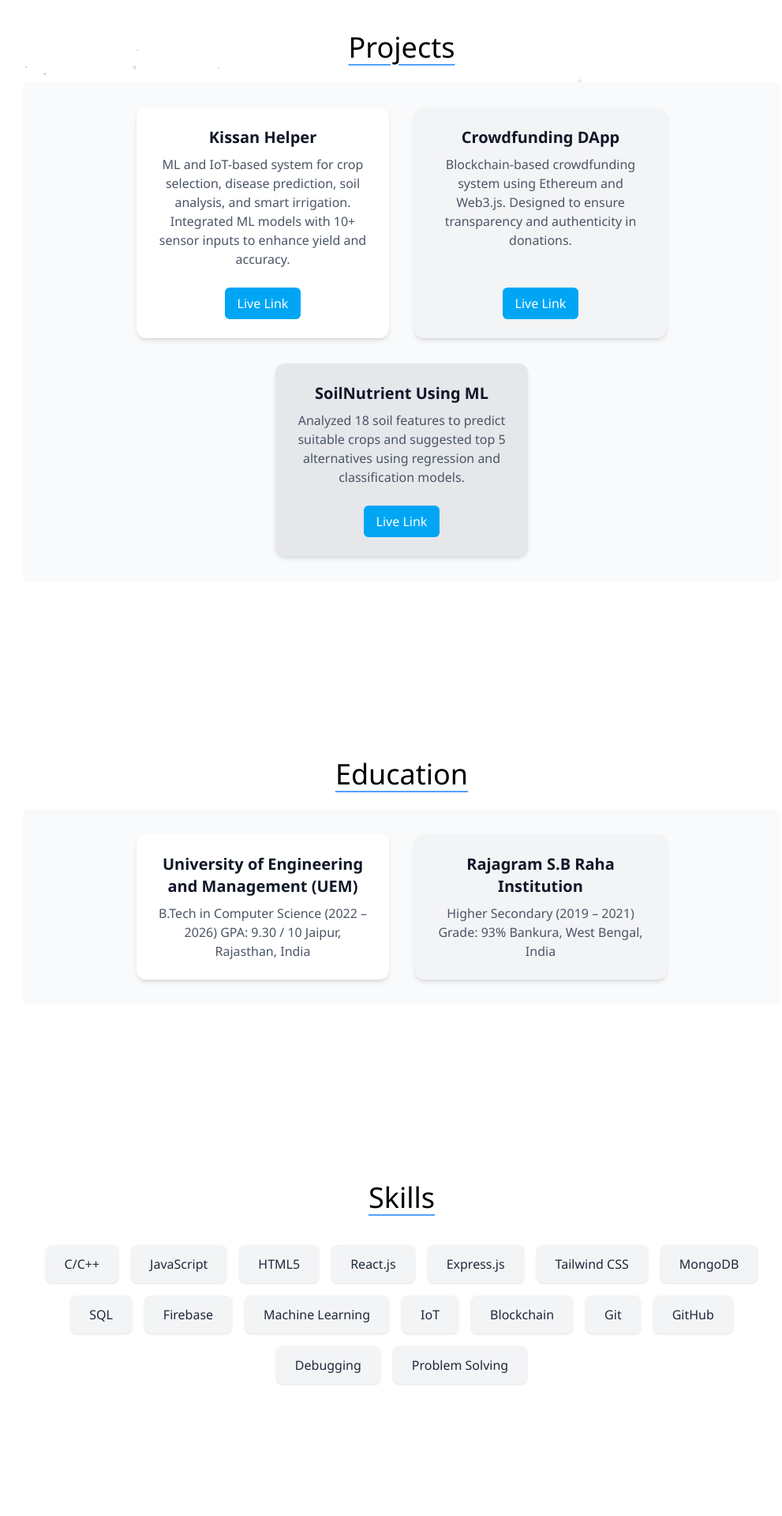
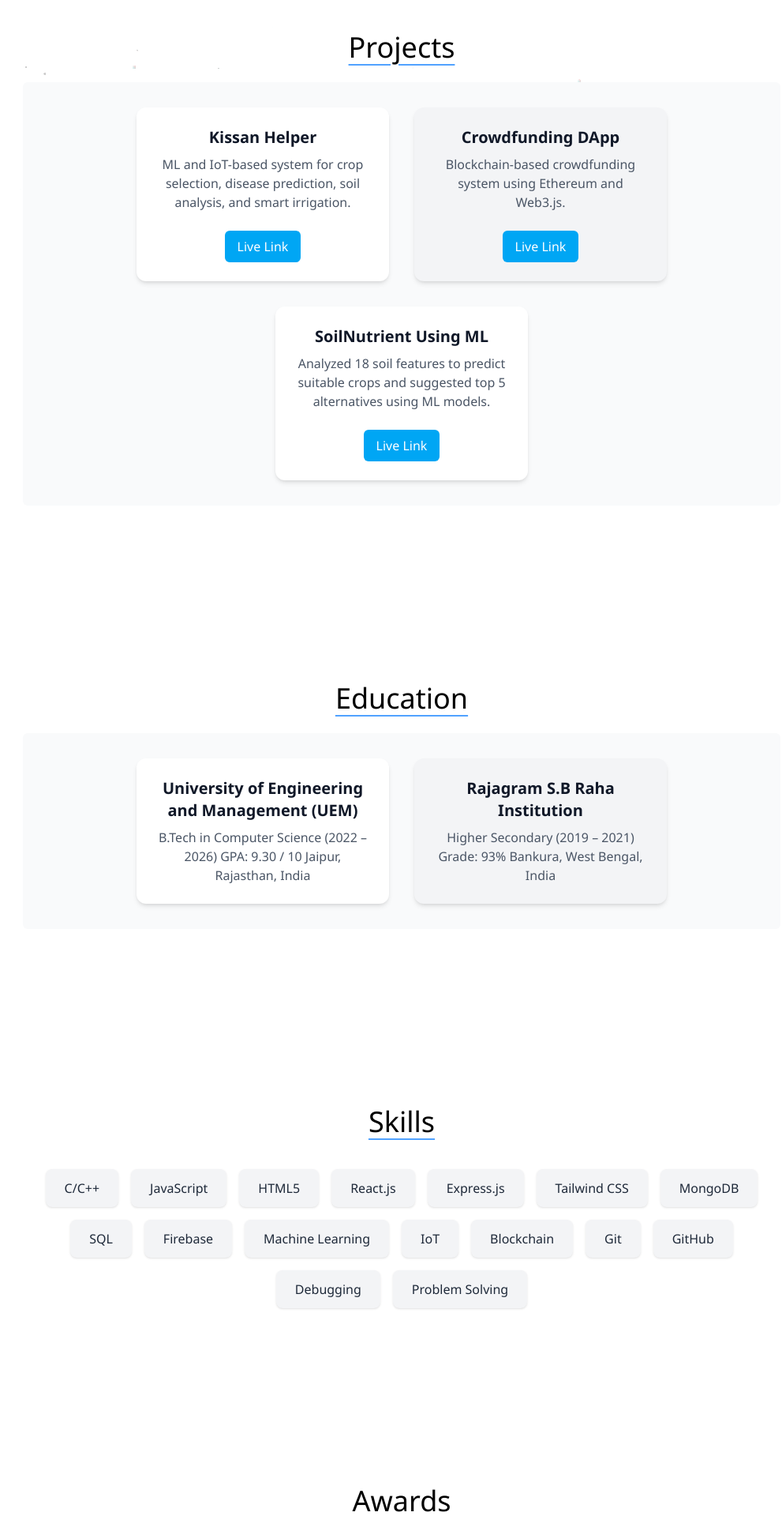
Before and after one commit to Debjitvk18/REACT-PORTFOLIO-TASK, a React app: page / in a window 1280 px wide. Shown: the part 480-2399 px from the top of the page at 79% size, without its empty margins (131-1122 px from the left). Built offline with nearby package versions, Linux system fonts and the light colour scheme; the HTML template or start-up script is replaced by a standard one.

Commit message:
optimization in code

```diff
--- a/src/components/Awards.jsx
+++ b/src/components/Awards.jsx
@@ -1,36 +1,14 @@
 import React from "react";
+import CardSection from "./CardSection";
 
-const Project = () => {
-  return (
-    <div className="flex flex-col items-center justify-center py-16 px-4 sm:px-6 lg:px-20 text-center">
-      <div className="text-3xl sm:text-4xl font-medium underline decoration-2 decoration-blue-400 underline-offset-8 mb-6">
-        Awards
-      </div>
+const Awards = () => {
+  const awardsData = [
+    { description: "3rd Place – HackUEM 2.0 (2024)" },
+    { description: "15th Place – Ace Hack 4.0 (2025)" },
+    { description: "NMMS Scholarship – MHRD, Govt. of India" },
+  ];
 
-      <div className="flex flex-wrap justify-center gap-6 sm:gap-8 p-4 sm:p-8 bg-gray-50 rounded-md">
-        {/* Card 1 */}
-        <div className="bg-white shadow-md hover:shadow-lg rounded-xl w-full sm:w-80 p-4 sm:p-6 flex flex-col justify-between transition-shadow duration-300">
-          <p className="text-gray-600 text-center text-sm sm:text-base">
-            3rd Place – HackUEM 2.0 (2024)
-          </p>
-        </div>
-
-        {/* Card 2 */}
-        <div className="bg-gray-100 shadow-md hover:shadow-lg rounded-xl w-full sm:w-80 p-4 sm:p-6 flex flex-col justify-between transition-shadow duration-300">
-          <p className="text-gray-600 text-center text-sm sm:text-base">
-            15th Place – Ace Hack 4.0 (2025)
-          </p>
-        </div>
-
-        {/* Card 3 */}
-        <div className="bg-gray-100 shadow-md hover:shadow-lg rounded-xl w-full sm:w-80 p-4 sm:p-6 flex flex-col justify-between transition-shadow duration-300">
-          <p className="text-gray-600 text-center text-sm sm:text-base">
-            NMMS Scholarship – MHRD, Govt. of India
-          </p>
-        </div>
-      </div>
-    </div>
-  );
+  return <CardSection title="Awards" cards={awardsData} />;
 };
 
-export default Project;
+export default Awards;
--- /dev/null
+++ b/src/components/CardSection.jsx
@@ -0,0 +1,49 @@
+// components/CardSection.jsx
+import React from "react";
+
+const CardSection = ({ title, cards }) => {
+  return (
+    <div className="flex flex-col items-center justify-center py-16 px-4 sm:px-6 lg:px-20 text-center">
+      {/* Section Title */}
+      <h2 className="text-3xl sm:text-4xl font-medium underline decoration-2 decoration-blue-400 underline-offset-8 mb-6">
+        {title}
+      </h2>
+
+      {/* Cards */}
+      <div className="flex flex-wrap justify-center gap-6 sm:gap-8 p-4 sm:p-8 bg-gray-50 rounded-md w-full">
+        {cards.map((card, index) => (
+          <div
+            key={index}
+            className={`shadow-md hover:shadow-lg rounded-xl w-full sm:w-80 p-4 sm:p-6 flex flex-col justify-between transition-shadow duration-300 ${
+              index % 2 === 0 ? "bg-white" : "bg-gray-100"
+            }`}
+          >
+            {/* Card Content */}
+            {card.title && (
+              <h3 className="text-xl font-semibold text-gray-900 text-center mb-2">
+                {card.title}
+              </h3>
+            )}
+            <p className="text-gray-600 text-center text-sm sm:text-base">
+              {card.description}
+            </p>
+
+            {/* Optional Button */}
+            {card.link && (
+              <a
+                href={card.link}
+                target="_blank"
+                rel="noopener noreferrer"
+                className="mt-6 bg-sky-500 hover:bg-sky-600 text-white py-2 px-4 rounded-md self-center"
+              >
+                {card.buttonText || "Visit"}
+              </a>
+            )}
+          </div>
+        ))}
+      </div>
+    </div>
+  );
+};
+
+export default CardSection;
--- a/src/components/Education.jsx
+++ b/src/components/Education.jsx
@@ -1,37 +1,21 @@
 import React from "react";
+import CardSection from "./CardSection";
 
 const Education = () => {
-  return (
-    <div className="flex flex-col items-center justify-center py-16 px-4 sm:px-6 lg:px-20 text-center">
-      {/* Heading */}
-      <h2 className="text-3xl sm:text-4xl font-medium underline decoration-2 decoration-blue-400 underline-offset-8 mb-6">
-        Education
-      </h2>
+  const educationData = [
+    {
+      title: "University of Engineering and Management (UEM)",
+      description:
+        "B.Tech in Computer Science (2022 – 2026) GPA: 9.30 / 10 Jaipur, Rajasthan, India",
+    },
+    {
+      title: "Rajagram S.B Raha Institution",
+      description:
+        "Higher Secondary (2019 – 2021) Grade: 93% Bankura, West Bengal, India",
+    },
+  ];
 
-      {/* Cards container */}
-      <div className="flex flex-wrap justify-center gap-6 sm:gap-8 p-4 sm:p-8 bg-gray-50 rounded-md w-full">
-        {/* Card 1 */}
-        <div className="bg-white shadow-md hover:shadow-lg rounded-xl w-full sm:w-80 p-4 sm:p-6 flex flex-col justify-between transition-shadow duration-300">
-          <h3 className="text-xl font-semibold text-gray-900 text-center mb-2">
-            University of Engineering and Management (UEM)
-          </h3>
-          <p className="text-gray-600 text-center text-sm sm:text-base">
-            B.Tech in Computer Science (2022 – 2026) GPA: 9.30 / 10 Jaipur, Rajasthan, India
-          </p>
-        </div>
-
-        {/* Card 2 */}
-        <div className="bg-gray-100 shadow-md hover:shadow-lg rounded-xl w-full sm:w-80 p-4 sm:p-6 flex flex-col justify-between transition-shadow duration-300">
-          <h3 className="text-xl font-semibold text-gray-900 text-center mb-2">
-            Rajagram S.B Raha Institution
-          </h3>
-          <p className="text-gray-600 text-center text-sm sm:text-base">
-            Higher Secondary (2019 – 2021) Grade: 93% Bankura, West Bengal, India
-          </p>
-        </div>
-      </div>
-    </div>
-  );
+  return <CardSection title="Education" cards={educationData} />;
 };
 
 export default Education;
--- a/src/components/Project.jsx
+++ b/src/components/Project.jsx
@@ -1,65 +1,32 @@
 import React from "react";
+import CardSection from "./CardSection";
 
-const Project = () => {
-  return (
-    <div className="flex flex-col items-center justify-center py-16 px-4 sm:px-6 lg:px-20 text-center">
-      {/* Heading */}
-      <h2 className="text-3xl sm:text-4xl font-medium underline decoration-2 decoration-blue-400 underline-offset-8 mb-6">
-        Projects
-      </h2>
+const Projects = () => {
+  const projectData = [
+    {
+      title: "Kissan Helper",
+      description:
+        "ML and IoT-based system for crop selection, disease prediction, soil analysis, and smart irrigation.",
+      link: "https://github.com/dashboard",
+      buttonText: "Live Link",
+    },
+    {
+      title: "Crowdfunding DApp",
+      description:
+        "Blockchain-based crowdfunding system using Ethereum and Web3.js.",
+      link: "https://github.com/dashboard",
+      buttonText: "Live Link",
+    },
+    {
+      title: "SoilNutrient Using ML",
+      description:
+        "Analyzed 18 soil features to predict suitable crops and suggested top 5 alternatives using ML models.",
+      link: "https://github.com/dashboard",
+      buttonText: "Live Link",
+    },
+  ];
 
-      <div className="flex flex-wrap justify-center gap-6 sm:gap-8 p-4 sm:p-8 bg-gray-50 rounded-md">
-        {/* Card 1 */}
-        <div className="bg-white shadow-md hover:shadow-lg rounded-xl w-full sm:w-80 p-4 sm:p-6 flex flex-col justify-between transition-shadow duration-300">
-          <div>
-            <h3 className="text-xl font-semibold text-gray-900 text-center mb-2">
-              Kissan Helper
-            </h3>
-            <p className="text-gray-600 text-center text-sm sm:text-base">
-              ML and IoT-based system for crop selection, disease prediction,
-              soil analysis, and smart irrigation. Integrated ML models with 10+
-              sensor inputs to enhance yield and accuracy.
-            </p>
-          </div>
-          <button className="mt-6 bg-sky-500 hover:bg-sky-600 text-white py-2 px-4 rounded-md self-center">
-            <a href="https://github.com/dashboard">Live Link</a>
-          </button>
-        </div>
-
-        {/* Card 2 */}
-        <div className="bg-gray-100 shadow-md hover:shadow-lg rounded-xl w-full sm:w-80 p-4 sm:p-6 flex flex-col justify-between transition-shadow duration-300">
-          <div>
-            <h3 className="text-xl font-semibold text-gray-900 text-center mb-2">
-              Crowdfunding DApp
-            </h3>
-            <p className="text-gray-600 text-center text-sm sm:text-base">
-              Blockchain-based crowdfunding system using Ethereum and Web3.js.
-              Designed to ensure transparency and authenticity in donations.
-            </p>
-          </div>
-          <button className="mt-6 bg-sky-500 hover:bg-sky-600 text-white py-2 px-4 rounded-md self-center">
-            <a href="https://github.com/dashboard">Live Link</a>
-          </button>
-        </div>
-
-        {/* Card 3 */}
-        <div className="bg-gray-200 shadow-md hover:shadow-lg rounded-xl w-full sm:w-80 p-4 sm:p-6 flex flex-col justify-between transition-shadow duration-300">
-          <div>
-            <h3 className="text-xl font-semibold text-gray-900 text-center mb-2">
-              SoilNutrient Using ML
-            </h3>
-            <p className="text-gray-600 text-center text-sm sm:text-base">
-              Analyzed 18 soil features to predict suitable crops and suggested
-              top 5 alternatives using regression and classification models.
-            </p>
-          </div>
-          <button className="mt-6 bg-sky-500 hover:bg-sky-600 text-white py-2 px-4 rounded-md self-center">
-            <a href="https://github.com/dashboard">Live Link</a>
-          </button>
-        </div>
-      </div>
-    </div>
-  );
+  return <CardSection title="Projects" cards={projectData} />;
 };
 
-export default Project;
+export default Projects;
```
